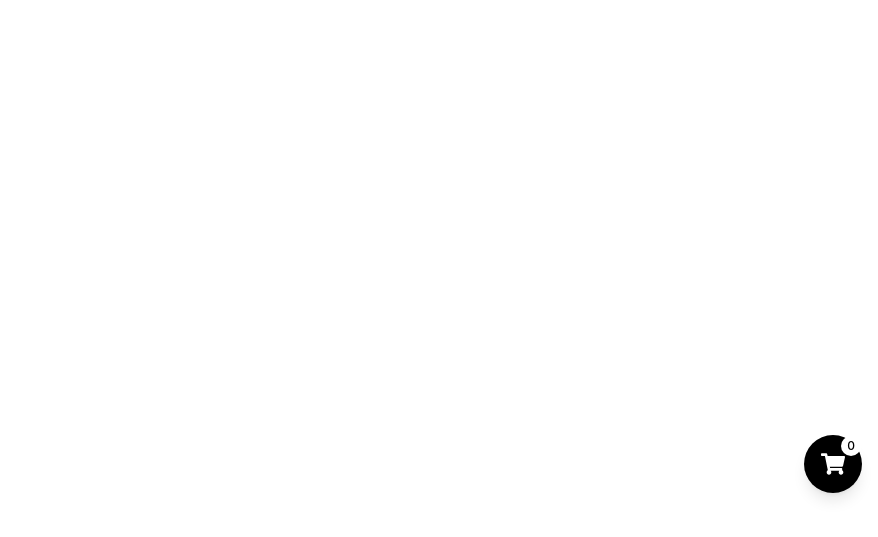
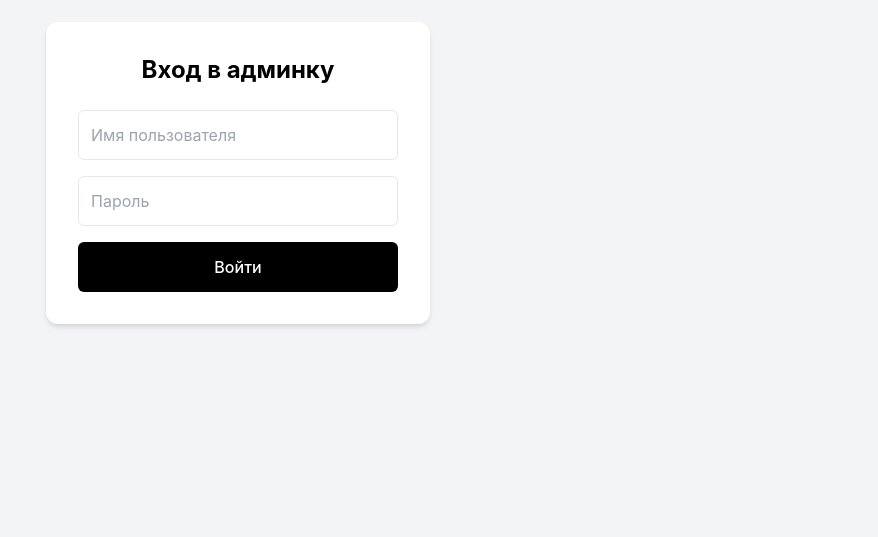
Before and after one commit to altynbeq/LianaLanding, a React (Vite) app: page /logIn in a window 1280 px wide. Before the commit this address had no page. Shown: the part 227-764 px from the top of the page, without its empty margins (402-1280 px from the left). Built offline with nearby package versions, Linux system fonts and the light colour scheme.

Commit message:
admin fixed

```diff
--- a/src/App.jsx
+++ b/src/App.jsx
@@ -16,7 +16,9 @@
 import Subscription from "./components/Subscription";
 import Perks from "./components/Perks";
 import Footer from "./components/Footer";
+import { LogIn } from './components/LogIn';
 
+import { ProtectedRoute } from './components/ProtectedRoute';
 // Import CartButton
 import { CartButton } from './components/Cart';
 import LikedItemsModal from "./components/LikedItemsModal";
@@ -67,15 +69,25 @@
                     <Feedback />
                     <Footer />
                   </div>
+
+                  {!isModalOpen && <CartButton handleCartClick={handleCartClick} likedProducts={likedProducts} />}
                 </>
               }
             />
-            <Route path="/admin-panel" element={<AdminPanel />} />
+
+            <Route
+              path="/admin-panel"
+              element={
+                <ProtectedRoute>
+                  <AdminPanel />
+                </ProtectedRoute>
+              }
+            />
+            <Route path="/logIn" element={<div className="w-screen"> <LogIn /></div>} />
             <Route path="/special-offers" element={ <div className="flex flex-col gap-20" > <Navbar /> <SpecialOptionsPage /> <Footer /></div>} />
             <Route path="/products" element={<div className="flex flex-col gap-20" > <Navbar /> <ProductDiscovery likedProducts={likedProducts} setLikedProducts={setLikedProducts} /> </div>} />
           </Routes>
         {/* Add the CartButton so it appears on all pages */}
-        {!isModalOpen && <CartButton handleCartClick={handleCartClick} likedProducts={likedProducts} />}
 
         {/* Liked Items Modal */}
         {isModalOpen && <LikedItemsModal onClose={handleCloseModal} likedProducts={likedProducts} setLikedProducts={setLikedProducts} />}
--- /dev/null
+++ b/src/components/LogIn.jsx
@@ -0,0 +1,52 @@
+import React, { useState } from 'react';
+import { useNavigate } from 'react-router-dom';
+
+export const LogIn = () => {
+  const [username, setUsername] = useState('');
+  const [password, setPassword] = useState('');
+  const [error, setError] = useState('');
+  const navigate = useNavigate();
+
+  const handleSubmit = (e) => {
+    e.preventDefault();
+
+    if (username === 'Admin' && password === '0709') {
+      localStorage.setItem('isAdmin', 'true');
+      navigate('/admin-panel');
+    } else {
+      setError('Неверное имя пользователя или пароль');
+    }
+  };
+
+  return (
+    <div className="min-h-screen min-w-screen flex items-center justify-center bg-gray-100">
+      <form onSubmit={handleSubmit} className="bg-white p-8 rounded-xl shadow-md w-full max-w-sm">
+        <h2 className="text-2xl font-bold mb-6 text-black text-center">Вход в админку</h2>
+
+        <input
+          type="text"
+          placeholder="Имя пользователя"
+          value={username}
+          onChange={(e) => setUsername(e.target.value)}
+          className="w-full bg-white text-black p-3 mb-4 border rounded-md"
+        />
+
+        <input
+          type="password"
+          placeholder="Пароль"
+          value={password}
+          onChange={(e) => setPassword(e.target.value)}
+          className="w-full bg-white text-black p-3 mb-4 border rounded-md"
+        />
+
+        {error && <p className="text-red-500 text-sm mb-4">{error}</p>}
+
+        <button type="submit" className="w-full bg-black text-white p-3 rounded-md hover:bg-gray-800">
+          Войти
+        </button>
+      </form>
+    </div>
+  );
+};
+
+export default LogIn;
--- /dev/null
+++ b/src/components/ProtectedRoute.jsx
@@ -0,0 +1,9 @@
+// components/ProtectedRoute.js
+import { Navigate } from 'react-router-dom';
+
+export const ProtectedRoute = ({ children }) => {
+  const isAuthenticated = localStorage.getItem('isAdmin') === 'true'; // Replace with your real check
+  return isAuthenticated ? children : <Navigate to="/logIn" replace />;
+};
+
+export default ProtectedRoute;
--- a/src/pages/AdminPanel.jsx
+++ b/src/pages/AdminPanel.jsx
@@ -27,17 +27,17 @@
     { name: 'Заказы', icon: FaShoppingCart },
     { name: 'Клиенты', icon: FaUsers },
     { name: 'Аналитика', icon: FaChartLine },
-    { name: 'Настройки', icon: FaCog },
-    { name: 'Управление контентом', icon: FaFileAlt },
-    { name: 'Уведомления', icon: FaBell },
-    { name: 'Интеграции', icon: FaLink }
+    // { name: 'Настройки', icon: FaCog },
+    // { name: 'Управление контентом', icon: FaFileAlt },
+    // { name: 'Уведомления', icon: FaBell },
+    // { name: 'Интеграции', icon: FaLink }
   ];
 
   return (
     <div className="flex w-screen min-h-screen bg-white">
       {/* Sidebar */}
       <div className={`${isOpen ? 'w-64' : 'w-20'} bg-gray-900 text-white transition-all duration-300 ease-in-out`}>
-        <div className="flex items-center justify-between p-4 border-b border-gray-700">
+        <div className="flex items-center  justify-between p-4 border-b border-gray-700">
           <h1 className={`${!isOpen && 'hidden'} font-bold text-xl`}>Admin Panel</h1>
           <button
             onClick={() => setIsOpen(!isOpen)}
@@ -54,8 +54,8 @@
               <button
                 key={item.name}
                 onClick={() => setActiveItem(item.name)}
-                className={`w-full flex items-center p-4 hover:bg-gray-700 transition-colors
-                  ${activeItem === item.name ? 'bg-gray-700' : ''}`}
+                className={`w-full  bg-gray-900 flex items-center p-4 hover:bg-gray-700 transition-colors
+                  ${activeItem === item.name ? 'bg-gray-700 subtle-border' : ''}`}
               >
                 <Icon size={20} />
                 <span className={`ml-4 ${!isOpen && 'hidden'}`}>{item.name}</span>
```
